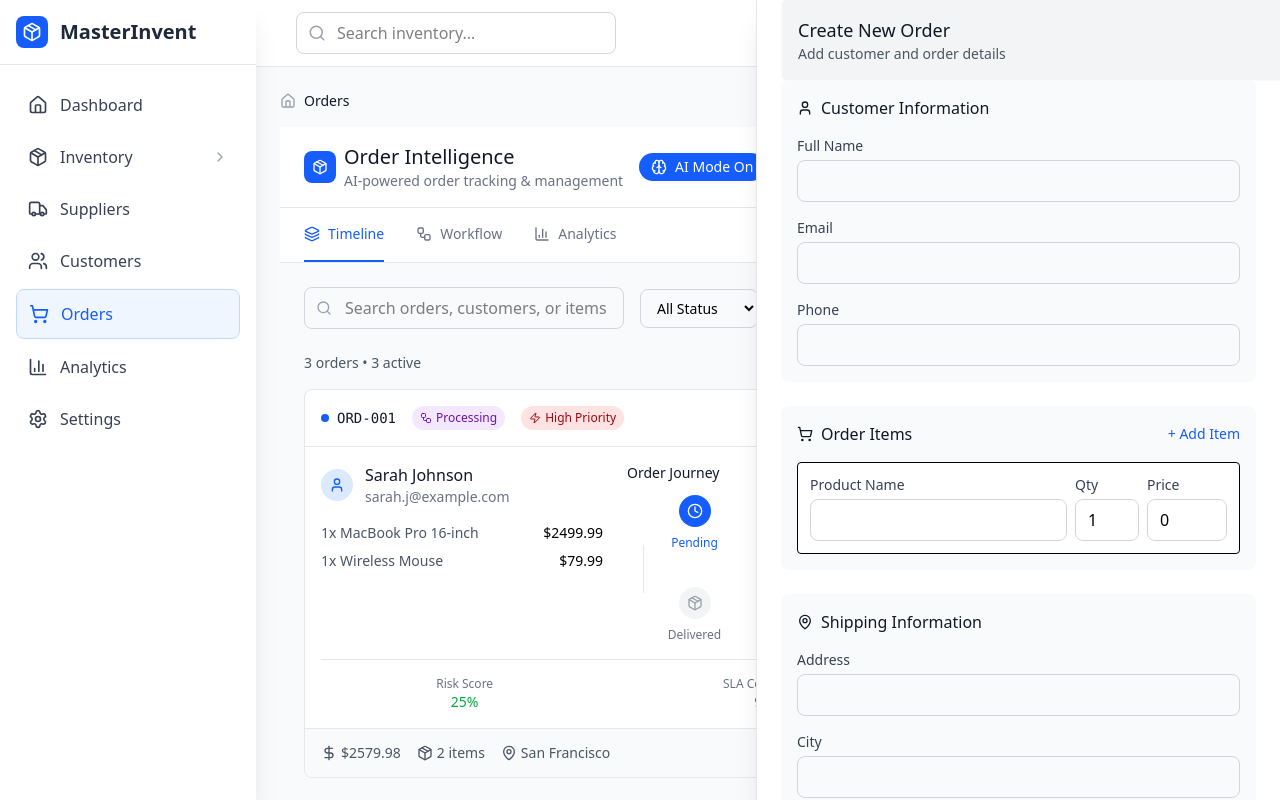
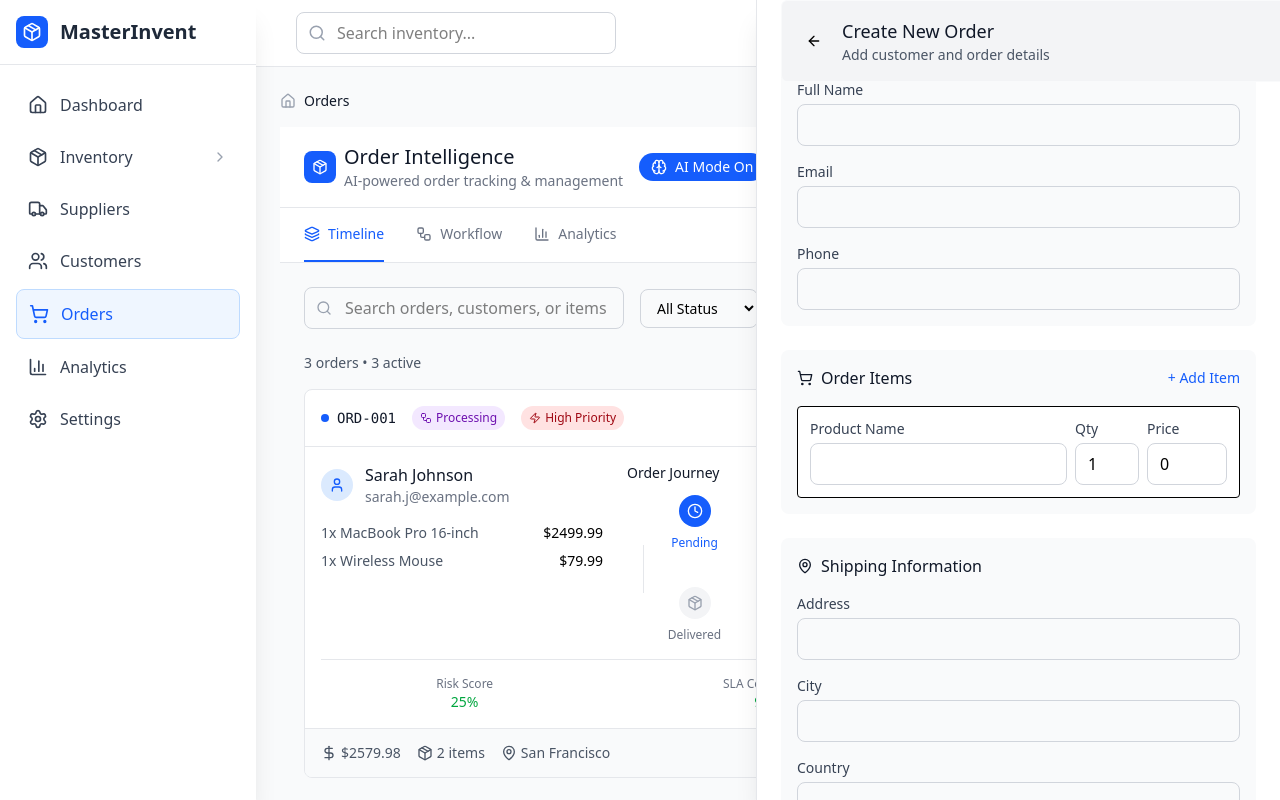
Before and after one commit to joel-2112/inventeory-frontend, a React (Vite) app: page /orders in a window 1280 px wide. Both pictures are taken after a click on the button "New Order". Built offline with nearby package versions, Linux system fonts and the light colour scheme.

Commit message:
add new order button added

```diff
--- a/src/pages/OrdersPage.jsx
+++ b/src/pages/OrdersPage.jsx
@@ -532,7 +532,7 @@ const OrdersPage = () => {
       <div className="fixed inset-y-0 right-0  bg-white border-l border-gray-200 shadow-xl z-50 overflow-y-auto">
         <div className="p-6">
           {/* Header */}
-          <div className="flex items-center justify-between mb-6">
+          <div className="flex items-center justify-between w-full fixed z-10 p-4 top-0 bg-gray-100 rounded-md border border-gray-50">
             <div className="flex items-center space-x-3">
               <button
                 onClick={() => setShowOrderForm(false)}
@@ -540,7 +540,7 @@ const OrdersPage = () => {
               >
                 <ArrowLeft className="w-4 h-4" />
               </button>
-              <div className=" fixed z-10 bg-gray-100 rounded-md border border-gray-50 w-full p-4 ">
+              <div >
                 <h2 className="text-lg font-medium text-gray-900">
                   Create New Order
                 </h2>
@@ -802,23 +802,18 @@ const OrdersPage = () => {
             </div>
           </form>
           <div className="flex items-between justify-between p-4 bg-gray-50 ">
-
-           <button
+            <button
               onClick={handleSubmit}
               className="bg-blue-600 text-white px-4 py-2 rounded-lg hover:bg-blue-700 transition-colors flex items-center space-x-2"
             >
               <Save className="w-4 h-4" />
               <span>Create Order</span>
             </button>
-             <button
-
-              className="bg-gray-600 text-white px-4 py-2 rounded-lg hover:bg-blue-700 transition-colors flex items-center space-x-2"
-            >
+            <button className="bg-gray-600 text-white px-4 py-2 rounded-lg hover:bg-blue-700 transition-colors flex items-center space-x-2">
               <Save className="w-4 h-4" />
               <span>cancel</span>
             </button>
-                      </div>
-
+          </div>
         </div>
       </div>
     );
```
